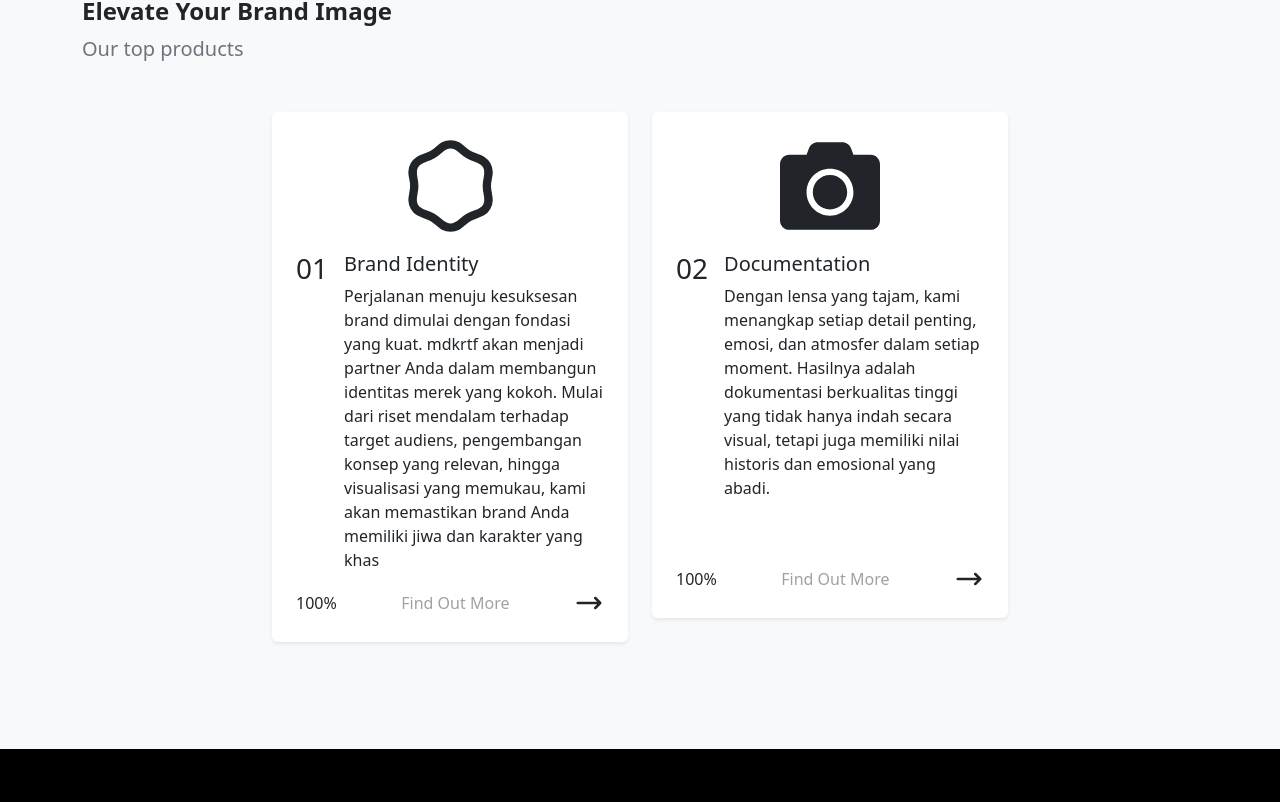
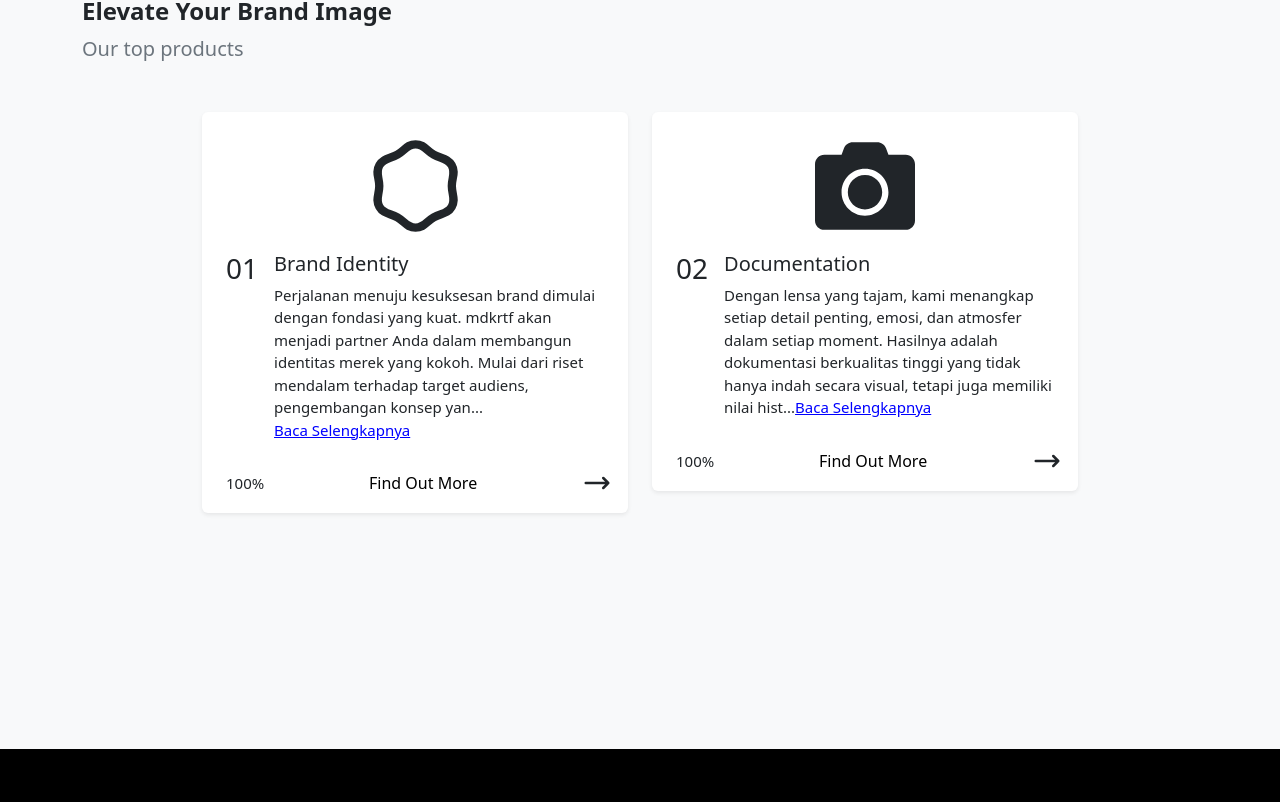
Before and after one commit to timmdkrtf/mdkrtf-revisi, a React (Vite) app: page / in a window 1280 px wide. Shown: the part 1198-2000 px from the top of the page. Built offline with nearby package versions, Linux system fonts and the light colour scheme.

Commit message:
revisi card

```diff
--- a/src/components/Product.jsx
+++ b/src/components/Product.jsx
@@ -1,11 +1,54 @@
 import { FaCamera } from "react-icons/fa";
 import { TbBrandCake } from "react-icons/tb";
+import {useState, useEffect, useCallback} from "react";
+
+function ReadMore({text}) {
+  const [isExpanded, setIsExpanded] = useState(false);
+  const [maxLength, setMaxLength] = useState(220);
+
+  const updateMaxLength = useCallback(() => {
+    const screenWidth = window.innerWidth;
+    if (screenWidth < 576) {
+      setMaxLength(60);
+    } else if (screenWidth < 768) {
+      setMaxLength(170);
+    } else if (screenWidth < 976) {
+      setMaxLength(130);
+    } else if (screenWidth < 1200) {
+      setMaxLength(150);
+    } else {
+      setMaxLength(220);
+    }
+  }, []);
+
+  useEffect(() => {
+    updateMaxLength(); // Set initial maxLength
+    window.addEventListener('resize', updateMaxLength); // Update on resize
+    return () => window.removeEventListener('resize', updateMaxLength); // Cleanup
+  }, [updateMaxLength]);
+
+  const toggleReadMore = () => {
+    setIsExpanded(!isExpanded);
+  };
+
+  const showText = isExpanded ? text : text.substring(0, maxLength) + "...";
+
+  return (
+    <div>
+      <p className="mb-0">
+        {showText}
+        <button onClick={toggleReadMore} className="btn-link">
+          {isExpanded ? "Tampilkan Lebih Sedikit" : "Baca Selengkapnya"}
+        </button>
+      </p>
+    </div>
+  );
+}
 
 function Product() {
 
     const styles = {
         card: {
-          height: "auto",
           transition: "transform 0.3s ease-in-out",
           cursor: "pointer",
         },
@@ -21,7 +64,33 @@ function Product() {
           transform: scale(1.05);
           background-color: #5E17EB;
           color: #ffffff !important;
-        }`;
+        }
+        .hover-scale:hover .btn-link {
+          color: #ffffff; /* warna tombol saat card di-hover */
+        }
+
+        .hover-scale:hover .small-text-center{
+          color: #FFFFFF;
+        }
+
+        .btn-link{
+          cursor: pointer;
+          border: none;
+          color: blue;
+          background-color: transparent;
+          transition: 0.5s;
+          padding: 0 !important;
+        }
+
+        .btn-link:hover{
+         padding-left: 20px;
+        }
+
+        .small-text-center{
+          color: black;
+        }
+
+        `;
 
       if (typeof document !== 'undefined') {
         const styleElement = document.createElement("style");
@@ -37,12 +106,12 @@ function Product() {
         </div>
 
         <div className="row justify-content-center">
-          <div className="col-lg-4 mb-4">
+          <div className="card-bet mb-4">
             <div className="card shadow-sm border-0 hover-scale" style={styles.card}>
               <div className="card-body p-4">
-                <div className="d-flex justify-content-center mb-3 flex-wrap">
+                <div className="d-flex justify-content-center mb-5 flex-wrap">
                   <div className="flex-shrink-0 mb-3">
-                    <TbBrandCake className="" style={{width:"100px", height:"100px"}} />
+                    <TbBrandCake className="img-icon" />
                   </div>
                   <div className="d-flex">
                   <h1 className=" hover:text-custom-white fs-3 pe-3 font-bold font-Leaguespartan ">
@@ -50,45 +119,42 @@ function Product() {
                   </h1>
                   <div className="ml-3">
                     <h5 className="card-title">Brand Identity</h5>
-                    <p className="card-text" id="text">
-                      Perjalanan menuju kesuksesan brand dimulai dengan fondasi
-                      yang kuat. mdkrtf akan menjadi partner Anda dalam
-                      membangun identitas merek yang kokoh. Mulai dari riset
-                      mendalam terhadap target audiens, pengembangan konsep yang
-                      relevan, hingga visualisasi yang memukau, kami akan
-                      memastikan brand Anda memiliki jiwa dan karakter yang khas
-                    </p>
+                      <ReadMore
+                        text={`Perjalanan menuju kesuksesan brand dimulai dengan fondasi yang kuat. mdkrtf akan menjadi partner Anda dalam membangun identitas merek yang kokoh. Mulai dari riset mendalam terhadap target audiens, pengembangan konsep yang relevan, hingga visualisasi yang memukau, kami akan memastikan brand Anda memiliki jiwa dan karakter yang khas.`}
+                      />
                   </div>
                   </div>
                 </div>
-                <div className="d-flex justify-content-between align-items-center">
-                  <p className="mb-0 font-weight-bold">100%</p>
-                  <a href="#" className="text-decoration-none ">Find Out More</a>
-                  <svg
-                    xmlns="http://www.w3.org/2000/svg"
-                    style={{width:"30px"}}
-                    fill="none"
-                    viewBox="0 0 24 24"
-                    stroke="currentColor"
-                  >
-                    <path
-                      strokeLinecap="round"
-                      strokeLinejoin="round"
-                      strokeWidth={2}
-                      d="M17 8l4 4m0 0l-4 4m4-4H3"
-                    />
-                  </svg>
+                <div className="position-absolute w-100" style={{margin: "0 0 0 -20px", padding:"0 20px 0 20px", bottom:"15px"}}>
+                  <div className="bottom d-flex justify-content-between align-items-center">
+                    <p className="mb-0 font-weight-bold">100%</p>
+                    <a href="#" className="text-decoration-none small-text-center px-auto">Find Out More</a>
+                    <svg
+                      xmlns="http://www.w3.org/2000/svg"
+                      style={{width:"30px"}}
+                      fill="none"
+                      viewBox="0 0 24 24"
+                      stroke="currentColor"
+                    >
+                      <path
+                        strokeLinecap="round"
+                        strokeLinejoin="round"
+                        strokeWidth={2}
+                        d="M17 8l4 4m0 0l-4 4m4-4H3"
+                      />
+                    </svg>
+                  </div>
                 </div>
               </div>
             </div>
           </div>
 
-          <div className="col-lg-4 mb-4">
+          <div className="card-bet mb-4">
             <div className="card shadow-sm border-0 hover-scale" style={styles.card}>
               <div className="card-body p-4">
-                <div className="d-flex justify-content-center mb-3 flex-wrap">
+                <div className="d-flex justify-content-center mb-5 flex-wrap">
                   <div className="flex-shrink-0 mb-3">
-                    <FaCamera className="" style={{width:"100px", height:"100px"}} />
+                    <FaCamera className="img-icon" />
                   </div>
                   <div className="d-flex">
                   <h1 className=" hover:text-custom-white fs-3 pe-3 font-bold font-Leaguespartan ">
@@ -96,33 +162,31 @@ function Product() {
                   </h1>
                   <div className="ml-3">
                     <h5 className="card-title">Documentation</h5>
-                    <p className="card-text" >
-                    Dengan lensa yang tajam, kami menangkap setiap detail
-                      penting, emosi, dan atmosfer dalam setiap moment. Hasilnya
-                      adalah dokumentasi berkualitas tinggi yang tidak hanya
-                      indah secara visual, tetapi juga memiliki nilai historis
-                      dan emosional yang abadi.
-                    </p>
+                    <ReadMore
+                        text={`Dengan lensa yang tajam, kami menangkap setiap detail penting, emosi, dan atmosfer dalam setiap moment. Hasilnya adalah dokumentasi berkualitas tinggi yang tidak hanya indah secara visual, tetapi juga memiliki nilai historis dan emosional yang abadi.`}
+                    />
                   </div>
                   </div>
                 </div>
-                <div className="d-flex justify-content-between align-items-center pt-5">
-                  <p className="mb-0 font-weight-bold">100%</p>
-                  <a href="#" className="text-decoration-none">Find Out More</a>
-                  <svg
-                    xmlns="http://www.w3.org/2000/svg"
-                    style={{width:"30px"}}
-                    fill="none"
-                    viewBox="0 0 24 24"
-                    stroke="currentColor"
-                  >
-                    <path
-                      strokeLinecap="round"
-                      strokeLinejoin="round"
-                      strokeWidth={2}
-                      d="M17 8l4 4m0 0l-4 4m4-4H3"
-                    />
-                  </svg>
+                <div className="position-absolute w-100" style={{margin: "0 0 0 -20px", padding:"0 20px", bottom:"15px"}}>
+                  <div className="bottom d-flex justify-content-between align-items-center">
+                    <p className="mb-0 font-weight-bold">100%</p>
+                    <a href="#" className="text-decoration-none small-text-center px-auto">Find Out More</a>
+                    <svg
+                      xmlns="http://www.w3.org/2000/svg"
+                      style={{width:"30px"}}
+                      fill="none"
+                      viewBox="0 0 24 24"
+                      stroke="currentColor"
+                    >
+                      <path
+                        strokeLinecap="round"
+                        strokeLinejoin="round"
+                        strokeWidth={2}
+                        d="M17 8l4 4m0 0l-4 4m4-4H3"
+                      />
+                    </svg>
+                  </div>
                 </div>
               </div>
             </div>
--- a/src/index.css
+++ b/src/index.css
@@ -93,10 +93,6 @@
   object-fit: contain;
 }
 
-.text-decoration-none{
-  color: #a1a1a1 !important;
-}
-
 .slider-for {
   width: 65%;
   margin: 0 auto;
@@ -152,6 +148,24 @@
 .swiper-button-prev:after{
   font-size: 20px !important;
   font-weight: 800;
+}
+
+#product .img-icon{
+  width: 100px;
+  height: 100px
+}
+
+#product .card-body.p-4 p{
+  font-size: 15px;
+}
+
+#product .card-bet .card-body.p-4{
+  height: auto;
+}
+
+#product .card-bet{
+  width: 450px;
+  height: auto;
 }
 
 @media screen and (max-width: 1200px) {
@@ -245,6 +259,11 @@
     width: 90%;
     margin: 0 auto;
   }
+
+  #product .card-bet{
+    width: 350px;
+    height: auto;
+  }
 }
 @media screen and (max-width: 768px) {
   .sideWrap{
@@ -285,6 +304,24 @@
 
   .slider-for .d-flex.gap-4{
     margin: 20px 0 0 0;
+  }
+
+  #product .card-bet{
+    width: 50%;
+    height: auto;
+  }
+  #product .card-bet h1{
+    padding: 0 10px 0 0 !important;
+    font-size: 20px !important;
+  }
+
+  #product .img-icon{
+    width: 80px;
+    height: 80px
+  }
+
+  #product .card-body.p-4 p{
+    font-size: 14px;
   }
 
 }
@@ -336,6 +373,30 @@
 .about .fs-5.fw-light.py-4{
   font-size: 16px !important;
 }
+
+#product .card-body.p-4{
+  padding: 10px !important;
+}
+#product .card-body.p-4 p{
+  font-size: 13px !important;
+}
+#product .card-body.p-4 .small-text-center{
+  font-size: 12px !important;
+}
+#product .card-body.p-4 .position-absolute svg{
+  width: 20px !important;
+}
+
+#product .card-bet{
+  padding: 0 6px !important;
+}
+
+#product .card-bet h1{
+  font-size: 17px !important;
+}
+#product .card-bet h5{
+  font-size: 17px !important;
+}
 }
 
 @media screen and (max-width: 380px) {
@@ -367,4 +428,38 @@
   margin-top: -5px;
 }
 
+#product .img-icon{
+  width: 60px;
+  height: 60px
 }
+
+#product .card-body.p-4{
+  padding: 10px !important;
+}
+#product .card-body.p-4 p{
+  font-size: 11px !important;
+}
+#product .card-body.p-4 .small-text-center{
+  display: none;
+}
+#product .card-body.p-4 .position-absolute svg{
+  width: 20px !important;
+}
+
+#product .card-bet{
+  padding: 0 6px !important;
+}
+
+#product .card-bet h1{
+  font-size: 14px !important;
+  padding: 0 5px 0 0 !important;
+}
+#product .card-bet h5{
+  font-size: 14px !important;
+}
+
+#product .position-absolute{
+  margin: 0 0 0 -10px !important;
+}
+
+}
```
